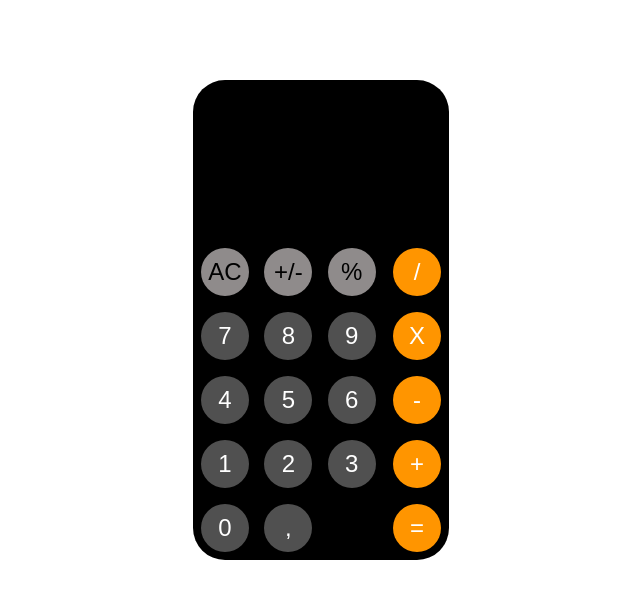
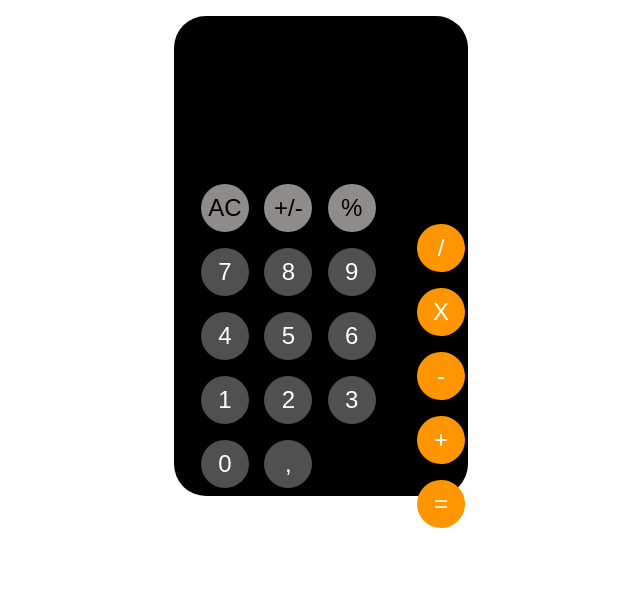
Before and after one commit to AlexandreFerreira97/Calculator, a React (Create React App) app: page / in a window 1280 px wide. Shown: the top 598 px of the page, without its empty margins (319-959 px from the left). Built offline with nearby package versions, Linux system fonts and the light colour scheme.

Commit message:
Update Calculadora.css

```diff
--- a/src/componentes/Calculadora.css
+++ b/src/componentes/Calculadora.css
@@ -1,23 +1,42 @@
+.calculadora{
+    display: flex;
+    flex-direction: column;
+    justify-content: center;
+    align-items: center;
+}
+
 .container{
     background-color: #000000;
     display: flex;
     box-sizing: border-box;
+    flex-direction: column;
+    align-items: center;
     justify-content: center;
     border-radius: 2rem;
-    width: 20%;
+    width: 23%;
     margin: auto;
-    margin-top: 5rem;
+    margin-top: 1rem;
     padding-top: 10rem;
+}
+
+.resultado{
+    display: flex;
+
+    justify-content: flex-end;
 }
 
 .esp{
     display: grid;
-    grid-template-columns: 33% 33% 33%;
+    grid-template-columns: 33%  33% 33%;
+    margin-right: 4rem;
 }
 
 .op{
     display: flex;
     flex-direction: column;
+    position: absolute;
+    margin-left: 15rem;
+    margin-top: 5rem;
 }
 
 .botaoNum{
@@ -56,3 +75,8 @@
 .botaoEsp, .botaoNum, .botaoOp:hover{
     cursor: pointer;
 }
+
+h1{
+    color: #FFFFFF;
+
+}
```
